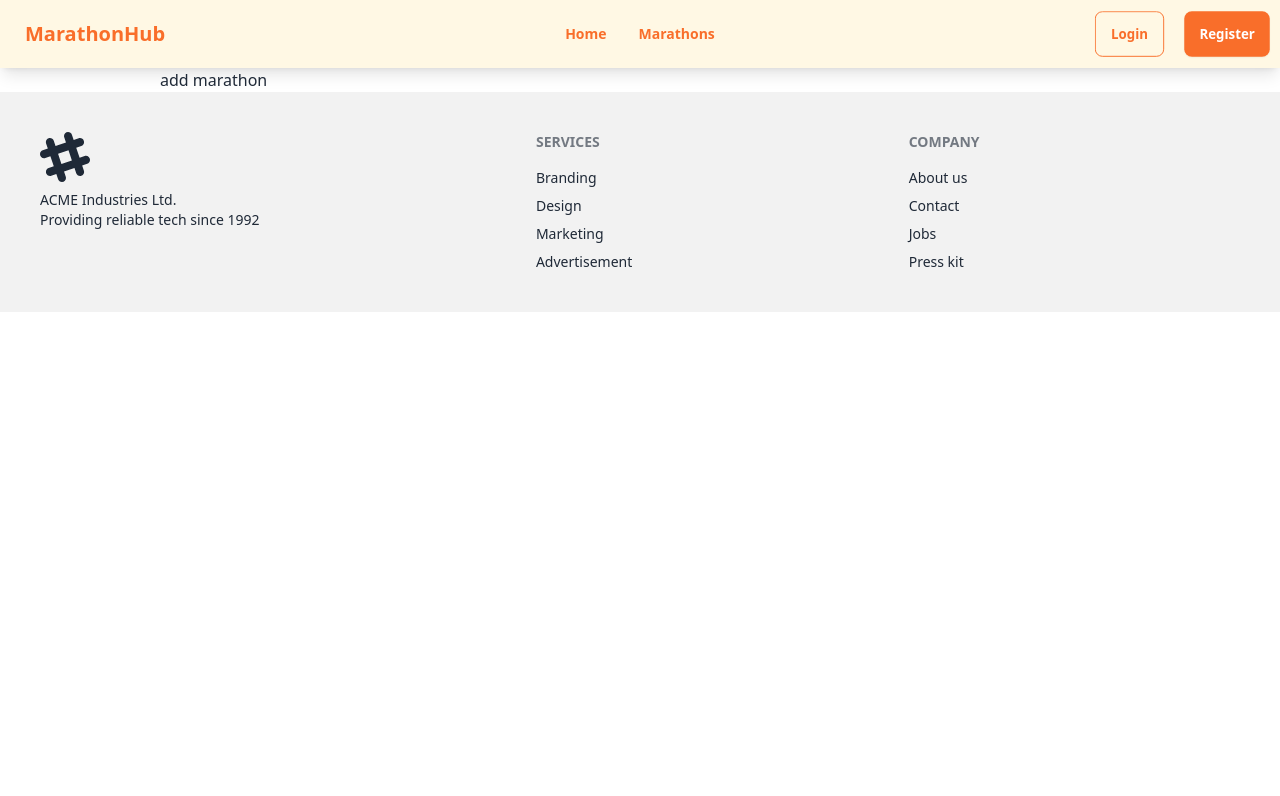
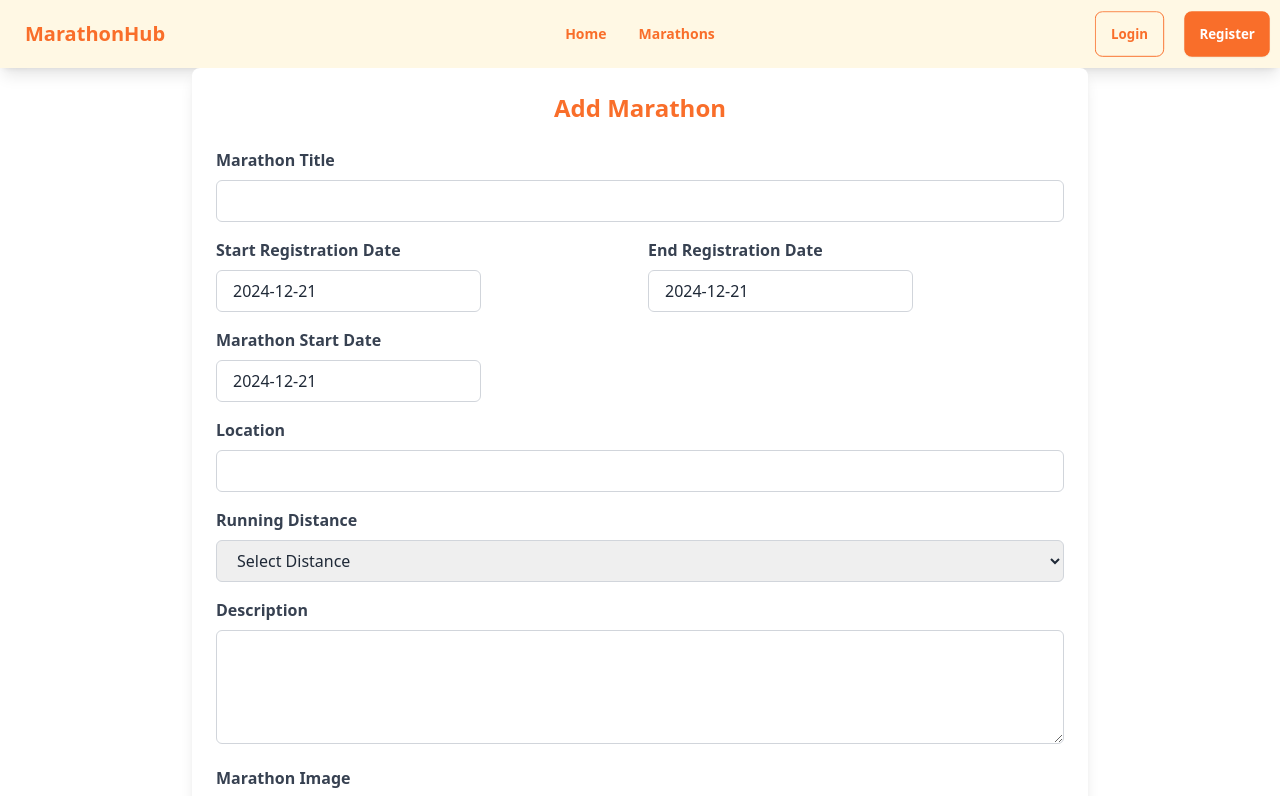
Before and after one commit to nahin440/Marathon-Hub, a React (Vite) app: page /dashboard/add-marathon in a window 1280 px wide. Shown: the top 796 px of the page. Built offline with nearby package versions, Linux system fonts and the light colour scheme; no server answers.

Commit message:
creating dash board

```diff
--- a/src/Components/Dashboard/AddMarathon.jsx
+++ b/src/Components/Dashboard/AddMarathon.jsx
@@ -1,11 +1,173 @@
-import React from 'react';
+import React, { useState } from 'react';
+import DatePicker from 'react-datepicker';
+import 'react-datepicker/dist/react-datepicker.css'; // Import the CSS for date picker
 
 const AddMarathon = () => {
-    return (
-        <div>
-            add marathon
+  const [marathonDetails, setMarathonDetails] = useState({
+    title: '',
+    startRegistrationDate: new Date(),
+    endRegistrationDate: new Date(),
+    marathonStartDate: new Date(),
+    location: '',
+    runningDistance: '',
+    description: '',
+    marathonImage: '',
+    createdAt: new Date(),
+    totalRegistrationCount: 0,
+  });
+
+  const handleChange = (e) => {
+    const { name, value } = e.target;
+    setMarathonDetails({
+      ...marathonDetails,
+      [name]: value,
+    });
+  };
+
+  const handleDateChange = (date, field) => {
+    setMarathonDetails({
+      ...marathonDetails,
+      [field]: date,
+    });
+  };
+
+  const handleSubmit = (e) => {
+    e.preventDefault();
+    // Handle form submission logic (e.g., send data to backend)
+    console.log('Marathon Created:', marathonDetails);
+  };
+
+  return (
+    <div className="max-w-4xl mx-auto bg-white p-6 rounded-lg shadow-lg">
+      <h2 className="text-2xl font-bold text-center text-[#F96E2A] mb-6">Add Marathon</h2>
+      <form onSubmit={handleSubmit} className="space-y-4">
+        {/* Marathon Title */}
+        <div className="space-y-2">
+          <label htmlFor="title" className="block font-semibold text-gray-700">
+            Marathon Title
+          </label>
+          <input
+            type="text"
+            id="title"
+            name="title"
+            value={marathonDetails.title}
+            onChange={handleChange}
+            className="w-full px-4 py-2 border border-gray-300 rounded-md focus:outline-none focus:ring-2 focus:ring-[#F96E2A]"
+            required
+          />
         </div>
-    );
+
+        {/* Date Pickers */}
+        <div className="grid grid-cols-1 sm:grid-cols-2 gap-4">
+          <div className="space-y-2">
+            <label className="block font-semibold text-gray-700">Start Registration Date</label>
+            <DatePicker
+              selected={marathonDetails.startRegistrationDate}
+              onChange={(date) => handleDateChange(date, 'startRegistrationDate')}
+              className="w-full px-4 py-2 border border-gray-300 rounded-md focus:outline-none focus:ring-2 focus:ring-[#F96E2A]"
+              dateFormat="yyyy-MM-dd"
+            />
+          </div>
+
+          <div className="space-y-2">
+            <label className="block font-semibold text-gray-700">End Registration Date</label>
+            <DatePicker
+              selected={marathonDetails.endRegistrationDate}
+              onChange={(date) => handleDateChange(date, 'endRegistrationDate')}
+              className="w-full px-4 py-2 border border-gray-300 rounded-md focus:outline-none focus:ring-2 focus:ring-[#F96E2A]"
+              dateFormat="yyyy-MM-dd"
+            />
+          </div>
+
+          <div className="space-y-2">
+            <label className="block font-semibold text-gray-700">Marathon Start Date</label>
+            <DatePicker
+              selected={marathonDetails.marathonStartDate}
+              onChange={(date) => handleDateChange(date, 'marathonStartDate')}
+              className="w-full px-4 py-2 border border-gray-300 rounded-md focus:outline-none focus:ring-2 focus:ring-[#F96E2A]"
+              dateFormat="yyyy-MM-dd"
+            />
+          </div>
+        </div>
+
+        {/* Location */}
+        <div className="space-y-2">
+          <label htmlFor="location" className="block font-semibold text-gray-700">
+            Location
+          </label>
+          <input
+            type="text"
+            id="location"
+            name="location"
+            value={marathonDetails.location}
+            onChange={handleChange}
+            className="w-full px-4 py-2 border border-gray-300 rounded-md focus:outline-none focus:ring-2 focus:ring-[#F96E2A]"
+            required
+          />
+        </div>
+
+        {/* Running Distance */}
+        <div className="space-y-2">
+          <label htmlFor="runningDistance" className="block font-semibold text-gray-700">
+            Running Distance
+          </label>
+          <select
+            id="runningDistance"
+            name="runningDistance"
+            value={marathonDetails.runningDistance}
+            onChange={handleChange}
+            className="w-full px-4 py-2 border border-gray-300 rounded-md focus:outline-none focus:ring-2 focus:ring-[#F96E2A]"
+            required
+          >
+            <option value="">Select Distance</option>
+            <option value="25k">25k</option>
+            <option value="10k">10k</option>
+            <option value="3k">3k</option>
+          </select>
+        </div>
+
+        {/* Description */}
+        <div className="space-y-2">
+          <label htmlFor="description" className="block font-semibold text-gray-700">
+            Description
+          </label>
+          <textarea
+            id="description"
+            name="description"
+            value={marathonDetails.description}
+            onChange={handleChange}
+            className="w-full px-4 py-2 border border-gray-300 rounded-md focus:outline-none focus:ring-2 focus:ring-[#F96E2A]"
+            rows="4"
+            required
+          ></textarea>
+        </div>
+
+        {/* Marathon Image */}
+        <div className="space-y-2">
+          <label htmlFor="marathonImage" className="block font-semibold text-gray-700">
+            Marathon Image
+          </label>
+          <input
+            type="file"
+            id="marathonImage"
+            name="marathonImage"
+            onChange={handleChange}
+            className="w-full px-4 py-2 border border-gray-300 rounded-md focus:outline-none focus:ring-2 focus:ring-[#F96E2A]"
+          />
+        </div>
+
+        {/* Submit Button */}
+        <div className="mt-4">
+          <button
+            type="submit"
+            className="w-full py-2 bg-[#F96E2A] text-white rounded-md shadow-md hover:bg-[#F96E2A] focus:outline-none focus:ring-2 focus:ring-[#F96E2A]"
+          >
+            Create Marathon
+          </button>
+        </div>
+      </form>
+    </div>
+  );
 };
 
 export default AddMarathon;
```
Also changed, not shown: src/assets/marathons/marathon-runners-running-a-race-scaled.jpg (added).
